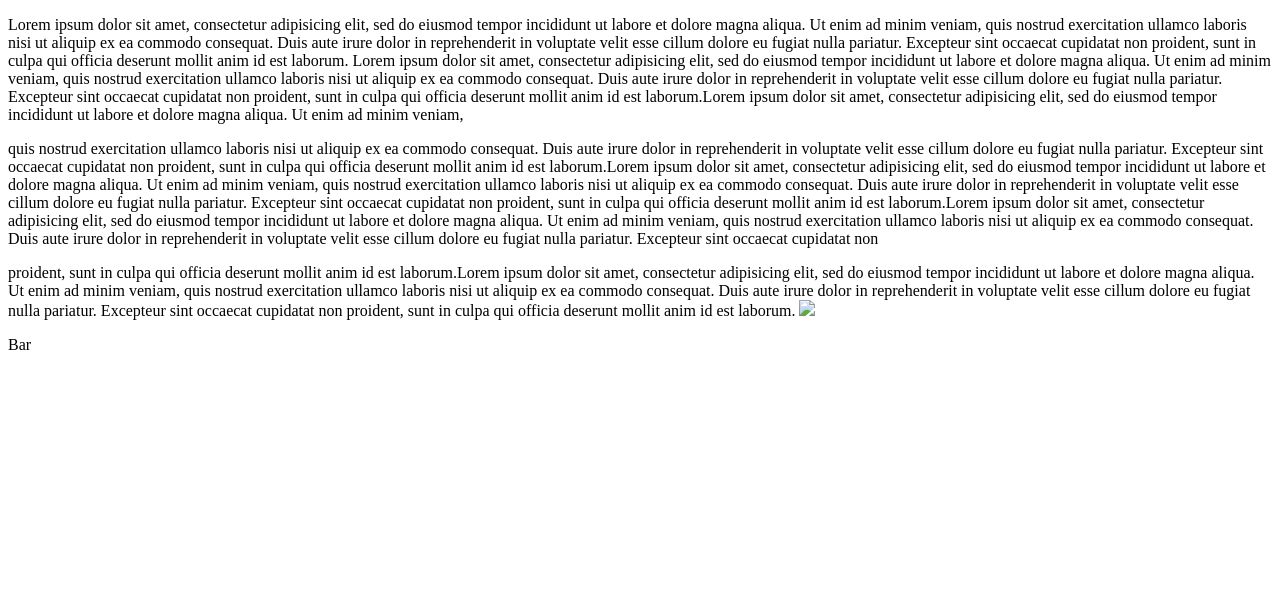
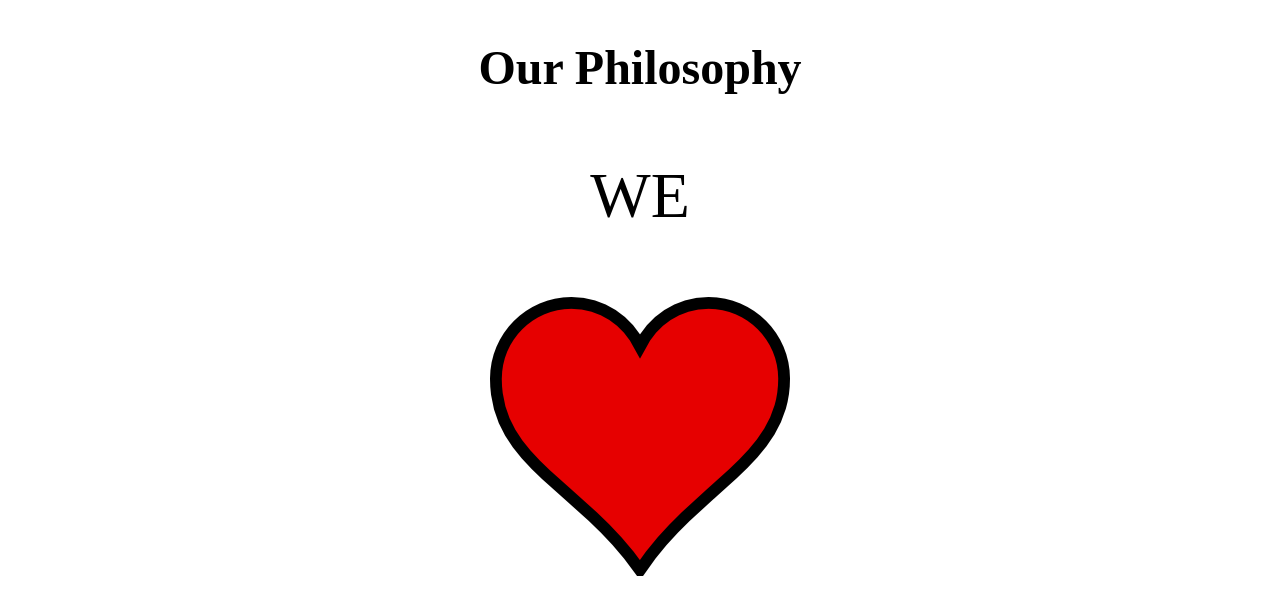
Before and after one commit to Chief9/business, a plain HTML site: page phillosophy.html in a window 1280 px wide. Drawn offline with nearby package versions, Linux system fonts and the light colour scheme.

Commit message:
echte phil page (no hacker)

```diff
--- a/phillosophy.html
+++ b/phillosophy.html
@@ -1,63 +1,110 @@
 <!DOCTYPE html>
 <html>
 <head>
-	<link rel="stylesheet" type="text/css" href="dist/scrollreveal">
-	<title></title>
+
+	<title>Philosphy</title>
+	<script
+	  src="https://code.jquery.com/jquery-3.2.1.js"
+	  integrity="sha256-DZAnKJ/6XZ9si04Hgrsxu/8s717jcIzLy3oi35EouyE="
+	  crossorigin="anonymous">
+	</script>
+	<script src="ScrollMagic/scrollmagic/uncompressed/ScrollMagic.js"></script>
+	<script src="ScrollMagic/scrollmagic/uncompressed/plugins/debug.addIndicators.js">
+	</script>
+	<script src="https://cdnjs.cloudflare.com/ajax/libs/gsap/1.20.3/TweenMax.min.js"></script>
+
+	<style type="text/css">
+
+h1{
+	font-size: 300%
+
+}
+
+p{
+	font-size: 400%;
+}
+
+.container{
+	width: 100%
+	height: 100%;
+	text-align: center;
+}
+
+
+	</style>
+
 </head>
 <body>
 
+<div class="container">
+<main role="main">
+  <section>
+    <div>
+      <h1> Our Philosophy</h1>
+    </div>
+  </section>
+
+  <section id="pinned-trigger1">
+    <div id="pinned-element1">
+      <p>WE</p>
+    </div>
+  </section>
+
+  <section id="pinned-trigger2">
+    <div id="pinned-element2">
+      <p><img src="redheart.png"></p>
+    </div>
+  </section>
+
+  <section id="pinned-trigger3">
+    <div id="pinned-trigger3">
+      <p><img src="mug.png"></p>
+    </div>
+  </section>
 
 
-<div class="foo">
 
-<p>
-	Lorem ipsum dolor sit amet, consectetur adipisicing elit, sed do eiusmod
-	tempor incididunt ut labore et dolore magna aliqua. Ut enim ad minim veniam,
-	quis nostrud exercitation ullamco laboris nisi ut aliquip ex ea commodo
-	consequat. Duis aute irure dolor in reprehenderit in voluptate velit esse
-	cillum dolore eu fugiat nulla pariatur. Excepteur sint occaecat cupidatat non
-	proident, sunt in culpa qui officia deserunt mollit anim id est laborum.
-	Lorem ipsum dolor sit amet, consectetur adipisicing elit, sed do eiusmod
-	tempor incididunt ut labore et dolore magna aliqua. Ut enim ad minim veniam,
-	quis nostrud exercitation ullamco laboris nisi ut aliquip ex ea commodo
-	consequat. Duis aute irure dolor in reprehenderit in voluptate velit esse
-	cillum dolore eu fugiat nulla pariatur. Excepteur sint occaecat cupidatat non
-	proident, sunt in culpa qui officia deserunt mollit anim id est laborum.Lorem ipsum dolor sit amet, consectetur adipisicing elit, sed do eiusmod
-	tempor incididunt ut labore et dolore magna aliqua. Ut enim ad minim veniam,
-<p>
-	quis nostrud exercitation ullamco laboris nisi ut aliquip ex ea commodo
-	consequat. Duis aute irure dolor in reprehenderit in voluptate velit esse
-	cillum dolore eu fugiat nulla pariatur. Excepteur sint occaecat cupidatat non
-	proident, sunt in culpa qui officia deserunt mollit anim id est laborum.Lorem ipsum dolor sit amet, consectetur adipisicing elit, sed do eiusmod
-	tempor incididunt ut labore et dolore magna aliqua. Ut enim ad minim veniam,
-	quis nostrud exercitation ullamco laboris nisi ut aliquip ex ea commodo
-	consequat. Duis aute irure dolor in reprehenderit in voluptate velit esse
-	cillum dolore eu fugiat nulla pariatur. Excepteur sint occaecat cupidatat non
-	proident, sunt in culpa qui officia deserunt mollit anim id est laborum.Lorem ipsum dolor sit amet, consectetur adipisicing elit, sed do eiusmod
-	tempor incididunt ut labore et dolore magna aliqua. Ut enim ad minim veniam,
-	quis nostrud exercitation ullamco laboris nisi ut aliquip ex ea commodo
-	consequat. Duis aute irure dolor in reprehenderit in voluptate velit esse
-	cillum dolore eu fugiat nulla pariatur. Excepteur sint occaecat cupidatat non
-	</p>
-	<p >
-	proident, sunt in culpa qui officia deserunt mollit anim id est laborum.Lorem ipsum dolor sit amet, consectetur adipisicing elit, sed do eiusmod
-	tempor incididunt ut labore et dolore magna aliqua. Ut enim ad minim veniam,
-	quis nostrud exercitation ullamco laboris nisi ut aliquip ex ea commodo
-	consequat. Duis aute irure dolor in reprehenderit in voluptate velit esse
-	cillum dolore eu fugiat nulla pariatur. Excepteur sint occaecat cupidatat non
-	proident, sunt in culpa qui officia deserunt mollit anim id est laborum.
-	<img src="img/c2.jpg">
-</p>
-</p>
+
+
+
+</main>
 </div>
-<div class="bar"> Bar </div>
 
-<script src="dist/scrollreveal.min.js"></script>
+<script>
+	$( function(){
 
-<script type="text/javascript">
-window.sr = ScrollReveal({ reset: true });
+		var controller = new ScrollMagic.Controller();
 
-sr.reveal('.foo', { duration: 1000 });
+		var scene = new ScrollMagic.Scene({
+  triggerElement: "#pinned-trigger1",
+  duration: $(window).height() - 100,
+  triggerHook: 0,
+  reverse: true
+})
+.setPin("#pinned-element1");
+
+
+var scene2 = new ScrollMagic.Scene({
+  triggerElement: "#pinned-trigger2",
+  duration: 900
+})
+.setPin("#pinned-element2");
+
+
+
+var scene3 = new ScrollMagic.Scene({
+  triggerElement: "#pinned-trigger3",
+  duration: 900
+})
+.setPin("#pinned-element3");
+
+controller.addScene([
+  scene,
+  scene2,
+  scene3
+]);
+
+});
 </script>
 
 </body>
```
